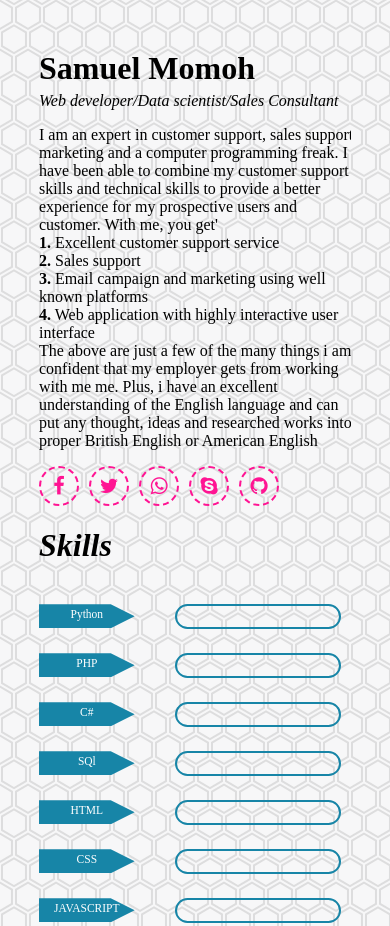
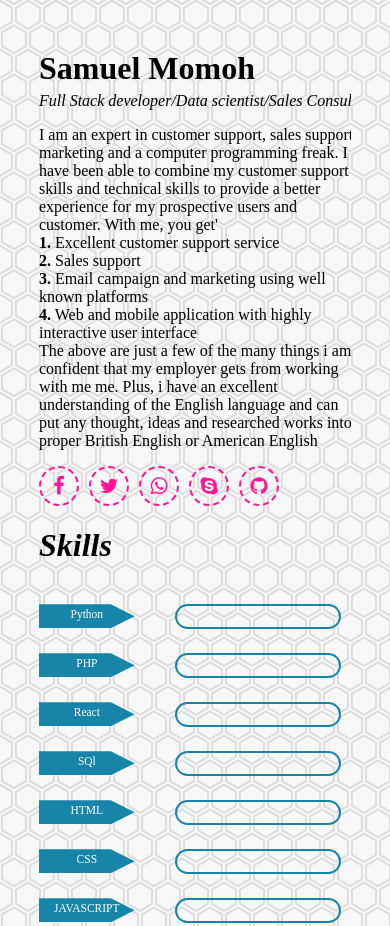
Before and after one commit to Samuel-Momoh/Samuel-Momoh.github.io, a plain HTML site: page index.html in a window 390 px wide. Shown: the part 818-1744 px from the top of the page. Drawn offline with nearby package versions, Linux system fonts and the light colour scheme; a script that the page names is missing; a web font is replaced by a local one.

Commit message:
Update index.html

```diff
--- a/index.html
+++ b/index.html
@@ -59,13 +59,13 @@
            </div>
            <div class="grid-item">
                <h1>Samuel Momoh</h1>
-               <span>Web developer/Data scientist/Sales Consultant</span>
+               <span>Full Stack developer/Data scientist/Sales Consultant</span>
             <p>
               I am an expert in customer support, sales support, marketing and a computer programming freak. I have been able to combine my customer support skills and technical skills to provide a better experience for my prospective users and customer. With me, you get'<br>
               <strong>1.</strong> Excellent customer support service<br>
                <strong>2.</strong> Sales support<br>
                 <strong>3.</strong> Email  campaign and marketing using well known platforms<br>
-                 <strong>4.</strong> Web application with highly interactive user interface<br>
+                 <strong>4.</strong> Web and mobile application with highly interactive user interface<br>
               The above are just a few of the many things i am confident that my employer gets from working with me me. Plus, i have an excellent understanding of the English language and can put any thought, ideas and researched works into proper British English or American English
             </p>
             <div class="social-media" id="social">
@@ -115,7 +115,7 @@
              </div>
         </div>
         <div class="grid-item">
-            <div class="skills-tag">C#</div>
+            <div class="skills-tag">React</div>
              <div class="skills-bar">
                  <div class="skills-level" id="c"></div>
              </div>
```
